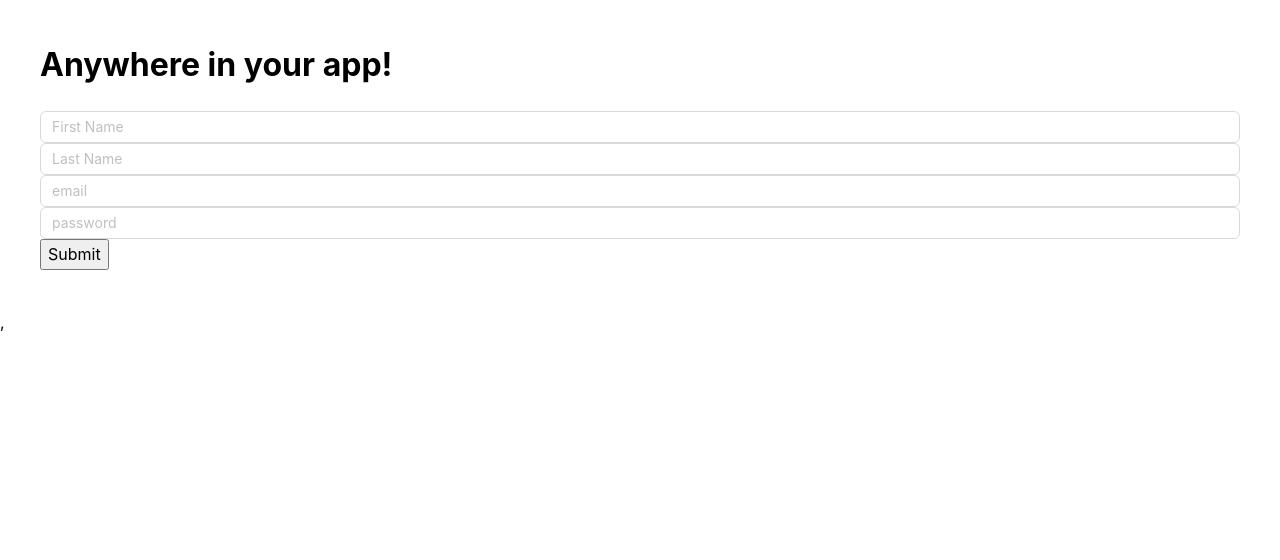
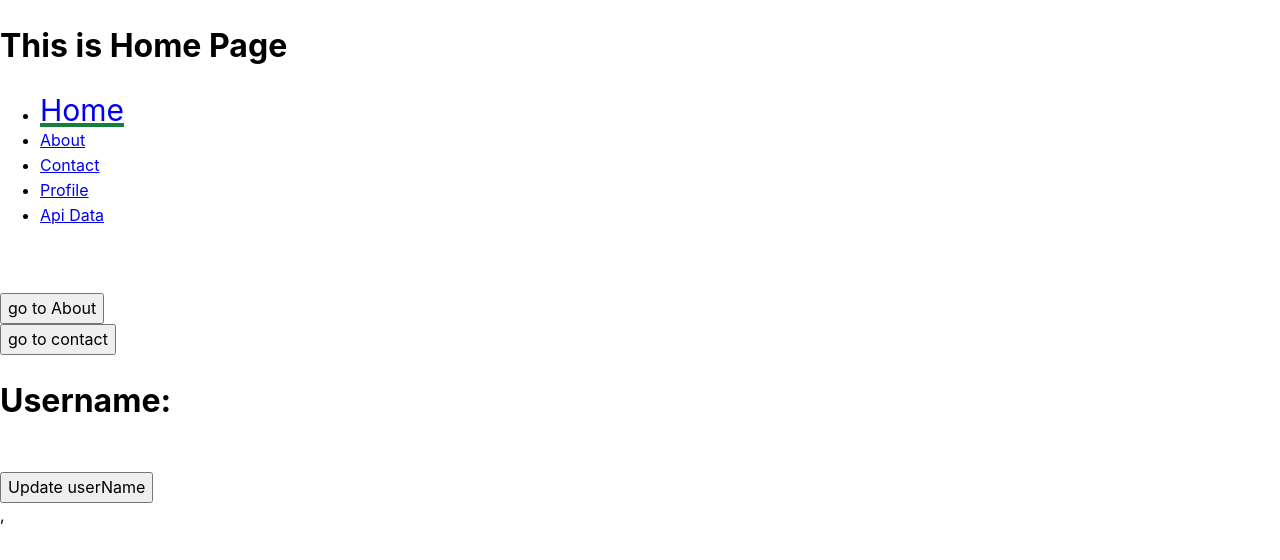
Before and after one commit to GhulamQadir/react-practise, a React (Create React App) app: page / in a window 1280 px wide. Shown: the top 560 px of the page. Built offline with nearby package versions, Linux system fonts and the light colour scheme.

Commit message:
implemented context api forlearning purpose

```diff
--- a/src/App.js
+++ b/src/App.js
@@ -19,6 +19,7 @@ import Theme from './libraries/Maintine practise/theme';
 import { MantineProvider } from '@mantine/core';
 import CollapseDesktop from './libraries/Maintine practise/AppShell'
 import BasicForm from './libraries/Formik/Form';
+import UserDetails from './context';
 // importing all images
 const images = require.context('./images', true)
 const imageList = images.keys().map(image => images(image));
@@ -97,15 +98,16 @@ const imageList = images.keys().map(image => images(image));
 
 // react router
 export default function App() {
-
+  const [userName, setUserName] = useState("")
   return (
+    <UserDetails.Provider value={{ userName, setUserName }}>
       <MantineProvider>
         {/* <Theme /> */}
         {/* <CollapseDesktop /> */}
-      {/* <AppRouter /> */}
+        <AppRouter />
         {/* <TailwindPractise /> */}
 
-      <BasicForm />
+        {/* <BasicForm /> */}
       </MantineProvider>
-  )
+    </UserDetails.Provider>)
 }
--- /dev/null
+++ b/src/context/index.js
@@ -0,0 +1,6 @@
+import { createContext } from "react";
+
+const UserDetails = createContext(null);
+
+
+export default UserDetails;
--- a/src/pages/About/About.js
+++ b/src/pages/About/About.js
@@ -1,7 +1,8 @@
 import Links from "../../components/Links/Links";
 import { Outlet, useNavigate } from "react-router-dom";
-
-
+import { useContext } from "react";
+import UserDetails from "../../context";
+import userEvent from "@testing-library/user-event";
 
 export default function About() {
     const navigate = useNavigate()
@@ -13,7 +14,11 @@ export default function About() {
     const goToHome = () => {
         navigate('/')
     }
+
+    const { userName } = useContext(UserDetails)
+    console.log(userName)
     return (
+
         <div>
             <h1>This is About Page</h1>
             <Links />
@@ -22,7 +27,9 @@ export default function About() {
             <button onClick={goToHome}>go to home</button><br />
             <button onClick={goToContact}>go to contact</button>
             <br />
+            <h1>Username: {userName}</h1>
             <br />
+
             <Outlet />
         </div>
     )
--- a/src/pages/Home/Home.js
+++ b/src/pages/Home/Home.js
@@ -3,6 +3,8 @@ import Links from "../../components/Links/Links";
 import { useNavigate } from "react-router-dom";
 import Login from "../../components/login";
 import Hooks from "../../hooks/hooks";
+import { useContext } from "react";
+import UserDetails from "../../context";
 
 export default function Home() {
   const navigate = useNavigate()
@@ -14,8 +16,8 @@ export default function Home() {
   const goToContact = () => {
     navigate('/contact')
   }
-
-
+  const { userName, setUserName } = useContext(UserDetails)
+  console.log(userName)
   return (
     <div>
       <h1>This is Home Page</h1>
@@ -25,9 +27,13 @@ export default function Home() {
       <button onClick={goToAbout}>go to About</button><br />
       <button onClick={goToContact}>go to contact</button>
       <br />
+      <h1>Username: {userName}</h1>
       <br />
+      <button onClick={() => setUserName("Ghulam Qadir")}>Update userName</button>
       {/* <Login /> */}
-      <Hooks />
+      {/* <Hooks /> */}
+
+
     </div>
   );
 }
```
Lines whose indentation alone changed are shown as unchanged.
